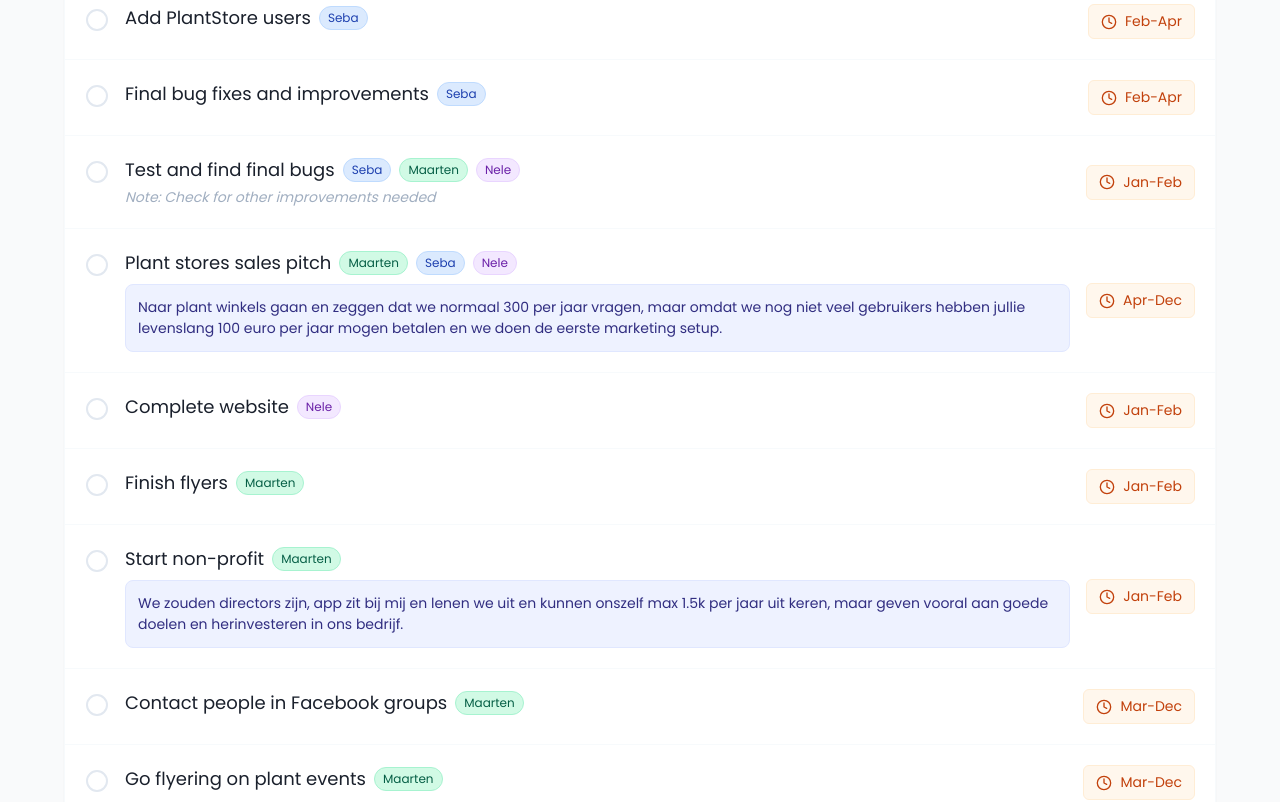
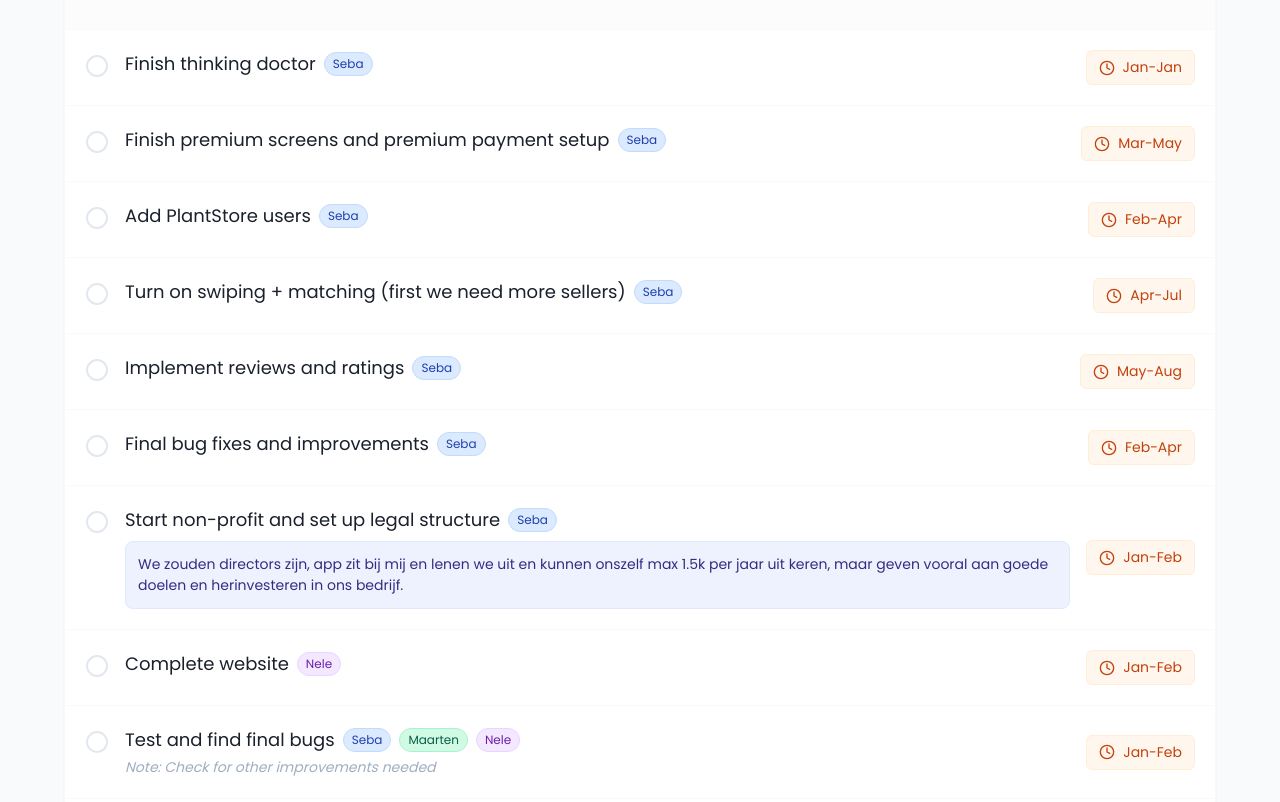
Before and after one commit to slverpla/slverpla.github.io, a Next.js app: page /roadmap in a window 1280 px wide. Shown: the part 1790-2592 px from the top of the page. Built offline with nearby package versions, Linux system fonts and the light colour scheme.

Commit message:
upgrade to latest next

```diff
--- a/next.config.js
+++ b/next.config.js
@@ -1,4 +1,4 @@
-/* eslint-disable import/no-extraneous-dependencies */
+// eslint-disable import/no-extraneous-dependencies
 const withBundleAnalyzer = require('@next/bundle-analyzer')({
   enabled: process.env.ANALYZE === 'true',
 });
@@ -12,6 +12,7 @@ const nextConfig = withBundleAnalyzer({
   poweredByHeader: false,
   trailingSlash: true,
   basePath: '',
+  turbopack: {},
   // The starter code load resources from `public` folder with `router.basePath` in React components.
   // So, the source code is "basePath-ready".
   // You can remove `basePath` if you don't need it.
--- a/src/pages/roadmap.tsx
+++ b/src/pages/roadmap.tsx
@@ -7,7 +7,7 @@ import {
   TrendingUp,
   User,
 } from 'lucide-react';
-import React, { useState } from 'react';
+import { useState } from 'react';
 import {
   Area,
   AreaChart,
@@ -48,10 +48,10 @@ const todos = [
     assignees: ['Seba'],
     category: 'Development',
     completed: false,
-    date: 'Mar-Apr',
+    date: 'Mar-May',
   },
   {
-    id: 11,
+    id: 3,
     title: 'Add PlantStore users',
     assignees: ['Seba'],
     category: 'Development',
@@ -59,7 +59,23 @@ const todos = [
     date: 'Feb-Apr',
   },
   {
-    id: 10,
+    id: 4,
+    title: 'Turn on swiping + matching (first we need more sellers)',
+    assignees: ['Seba'],
+    category: 'Development',
+    completed: false,
+    date: 'Apr-Jul',
+  },
+  {
+    id: 5,
+    title: 'Implement reviews and ratings',
+    assignees: ['Seba'],
+    category: 'Development',
+    completed: false,
+    date: 'May-Aug',
+  },
+  {
+    id: 6,
     title: 'Final bug fixes and improvements',
     assignees: ['Seba'],
     category: 'Development',
@@ -67,7 +83,25 @@ const todos = [
     date: 'Feb-Apr',
   },
   {
-    id: 3,
+    id: 7,
+    title: 'Start non-profit and set up legal structure',
+    assignees: ['Seba'],
+    category: 'Legal',
+    completed: false,
+    description:
+      'We zouden directors zijn, app zit bij mij en lenen we uit en kunnen onszelf max 1.5k per jaar uit keren, maar geven vooral aan goede doelen en herinvesteren in ons bedrijf.',
+    date: 'Jan-Feb',
+  },
+  {
+    id: 8,
+    title: 'Complete website',
+    assignees: ['Nele'],
+    category: 'Development',
+    completed: false,
+    date: 'Jan-Feb',
+  },
+  {
+    id: 9,
     title: 'Test and find final bugs',
     assignees: ['Seba', 'Maarten', 'Nele'],
     category: 'QA',
@@ -76,25 +110,17 @@ const todos = [
     date: 'Jan-Feb',
   },
   {
-    id: 9,
+    id: 10,
     title: 'Plant stores sales pitch',
     assignees: ['Maarten', 'Seba', 'Nele'],
     category: 'Sales',
     completed: false,
     description:
       'Naar plant winkels gaan en zeggen dat we normaal 300 per jaar vragen, maar omdat we nog niet veel gebruikers hebben jullie levenslang 100 euro per jaar mogen betalen en we doen de eerste marketing setup.',
-    date: 'Apr-Dec',
+    date: 'Mar-Dec',
   },
   {
-    id: 4,
-    title: 'Complete website',
-    assignees: ['Nele'],
-    category: 'Development',
-    completed: false,
-    date: 'Jan-Feb',
-  },
-  {
-    id: 6,
+    id: 11,
     title: 'Finish flyers',
     assignees: ['Maarten'],
     category: 'Marketing',
@@ -102,30 +128,28 @@ const todos = [
     date: 'Jan-Feb',
   },
   {
-    id: 5,
-    title: 'Start non-profit',
+    id: 12,
+    title: 'Contact people in Facebook groups',
     assignees: ['Maarten'],
-    category: 'Legal',
+    category: 'Marketing',
     completed: false,
-    description:
-      'We zouden directors zijn, app zit bij mij en lenen we uit en kunnen onszelf max 1.5k per jaar uit keren, maar geven vooral aan goede doelen en herinvesteren in ons bedrijf.',
-    date: 'Jan-Feb',
+    date: 'Feb-Dec',
   },
   {
-    id: 7,
-    title: 'Contact people in Facebook groups',
+    id: 13,
+    title: 'Go flyering on plant events',
     assignees: ['Maarten'],
     category: 'Marketing',
     completed: false,
     date: 'Mar-Dec',
   },
   {
-    id: 8,
-    title: 'Go flyering on plant events',
+    id: 14,
+    title: 'Create social media presence',
     assignees: ['Maarten'],
     category: 'Marketing',
     completed: false,
-    date: 'Mar-Dec',
+    date: 'Jan-Dec',
   },
 ];
 
@@ -226,7 +250,8 @@ export default function App() {
           </div>
 
           <div className="h-[400px] w-full">
-            <ResponsiveContainer width="100%" height="100%">
+            <div className="h-[400px] w-full" style={{ minHeight: '400px' }}>
+              <ResponsiveContainer width="100%" height="100%" minHeight={400}>
                 <AreaChart
                   data={data}
                   margin={{ top: 10, right: 10, left: 0, bottom: 0 }}
@@ -236,7 +261,13 @@ export default function App() {
                       <stop offset="5%" stopColor="#3b82f6" stopOpacity={0.1} />
                       <stop offset="95%" stopColor="#3b82f6" stopOpacity={0} />
                     </linearGradient>
-                  <linearGradient id="colorProfit" x1="0" y1="0" x2="0" y2="1">
+                    <linearGradient
+                      id="colorProfit"
+                      x1="0"
+                      y1="0"
+                      x2="0"
+                      y2="1"
+                    >
                       <stop offset="5%" stopColor="#10b981" stopOpacity={0.1} />
                       <stop offset="95%" stopColor="#10b981" stopOpacity={0} />
                     </linearGradient>
@@ -283,6 +314,7 @@ export default function App() {
                   />
                 </AreaChart>
               </ResponsiveContainer>
+            </div>
           </div>
           <div className="mt-8">
             <div className="grid grid-cols-12">
```
Also changed, not shown: package.json (+4 -4 lines), tsconfig.json (+4 -9 lines), next-env.d.ts, 2 other files (tests, documents, lock files or other folders). Lines whose indentation alone changed are shown as unchanged.
